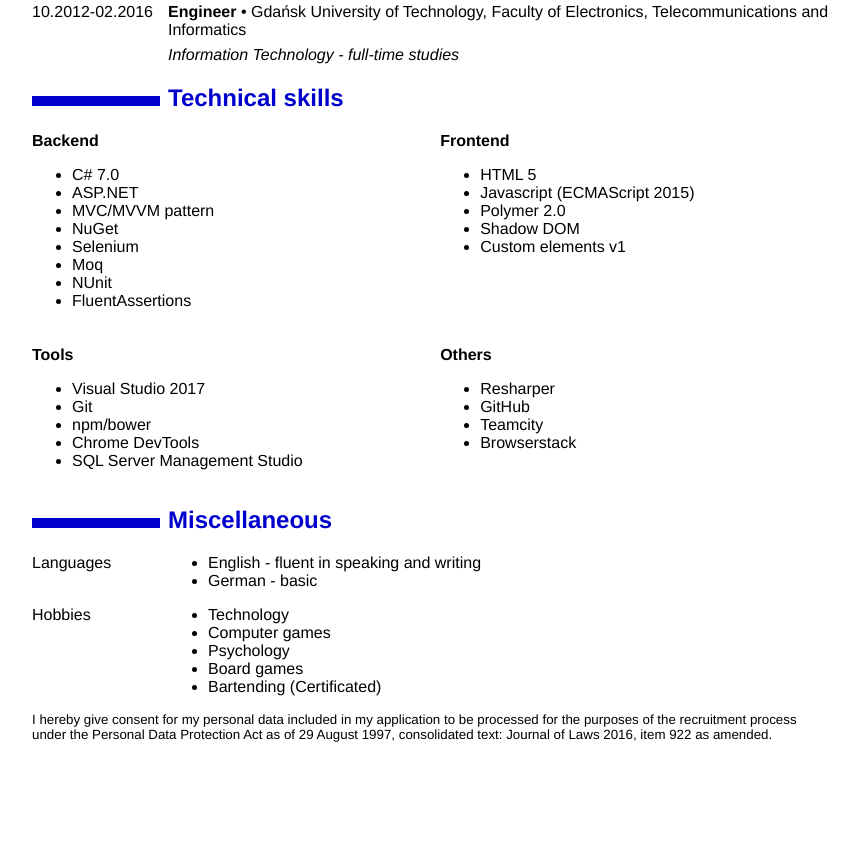
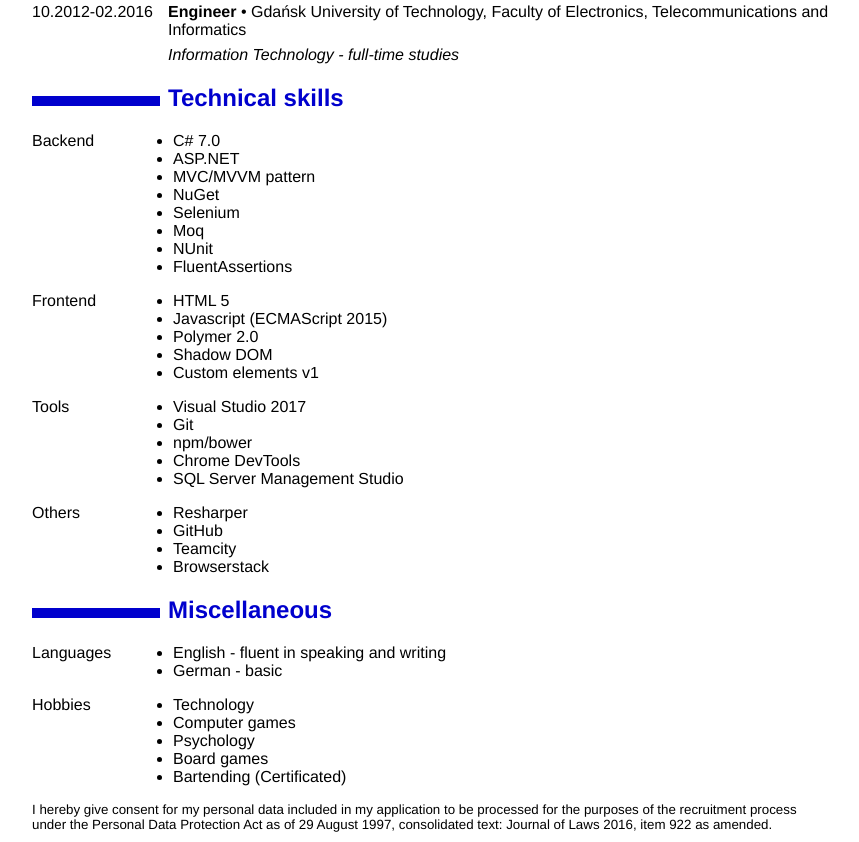
Before and after one commit to PatrykSzwer/CV, a plain HTML site: page index.html in a window 1280 px wide. Shown: the part 789-1631 px from the top of the page, without its empty margins (208-1067 px from the left). Before the commit the page ends 1541 px from the top, so only its background shows below. Drawn offline with Linux system fonts and the light colour scheme.

Commit message:
Revert "Improved skills table by using flex"
This reverts commit 1c0711535e830a7101c83645d084434732a53388.

```diff
--- a/index.html
+++ b/index.html
@@ -36,6 +36,10 @@
             color: #757575;
             text-align: center;
             margin-bottom: 15px;
+        }
+
+        ul {
+            padding-left: 5px;
         }
 
         /* Titles of categories */
@@ -92,15 +96,6 @@
 
         a:visited {
             color: blue;
-        }
-
-        .skills-flex {
-            display: grid;
-            grid-template-columns: auto auto;
-        }
-
-        .skills-flex-row-item {
-            padding-bottom: 20px;
         }
     </style>
 </head>
@@ -195,16 +190,15 @@
                 <strong>Engineer</strong> • Gdańsk University of Technology, Faculty of Electronics, Telecommunications and Informatics
             </p>
             <p>
-                <em>
-                    Information Technology - full-time studies
+                <em>Information Technology - full-time studies
                 </em>
             </p>
         </dd>
     </dl>
     <h2 id="technical-experience">Technical skills</h2>
-    <div class="skills-flex">
-        <div class="skills-flex-row-item">
-            <span><b>Backend</b></span>
+    <dl>
+        <dt>Backend</dt>
+        <dd>
             <ul>
                 <li>C# 7.0</li>
                 <li>ASP.NET</li>
@@ -215,9 +209,9 @@
                 <li>NUnit</li>
                 <li>FluentAssertions</li>
             </ul>
-        </div>
-        <div class="skills-flex-row-item">
-            <span><b>Frontend</b></span>
+        </dd>
+        <dt>Frontend</dt>
+        <dd>
             <ul>
                 <li>HTML 5</li>
                 <li>Javascript (ECMAScript 2015)</li>
@@ -225,9 +219,9 @@
                 <li>Shadow DOM</li>
                 <li>Custom elements v1</li>
             </ul>
-        </div>
-        <div>
-            <span><b>Tools</b></span>
+        </dd>
+        <dt>Tools</dt>
+        <dd>
             <ul>
                 <li>Visual Studio 2017</li>
                 <li>Git</li>
@@ -235,17 +229,17 @@
                 <li>Chrome DevTools</li>
                 <li>SQL Server Management Studio</li>
             </ul>
-        </div>
-        <div>
-            <span><b>Others</b></span>
+        </dd>
+        <dt>Others</dt>
+        <dd>
             <ul>
                 <li>Resharper</li>
                 <li>GitHub</li>
                 <li>Teamcity</li>
                 <li>Browserstack</li>
             </ul>
-        </div>
-    </div>
+        </dd>
+    </dl>
     <h2 id="miscellaneous">Miscellaneous</h2>
 <dl>
     <dt>Languages</dt>
```
Lines whose indentation alone changed are shown as unchanged.
